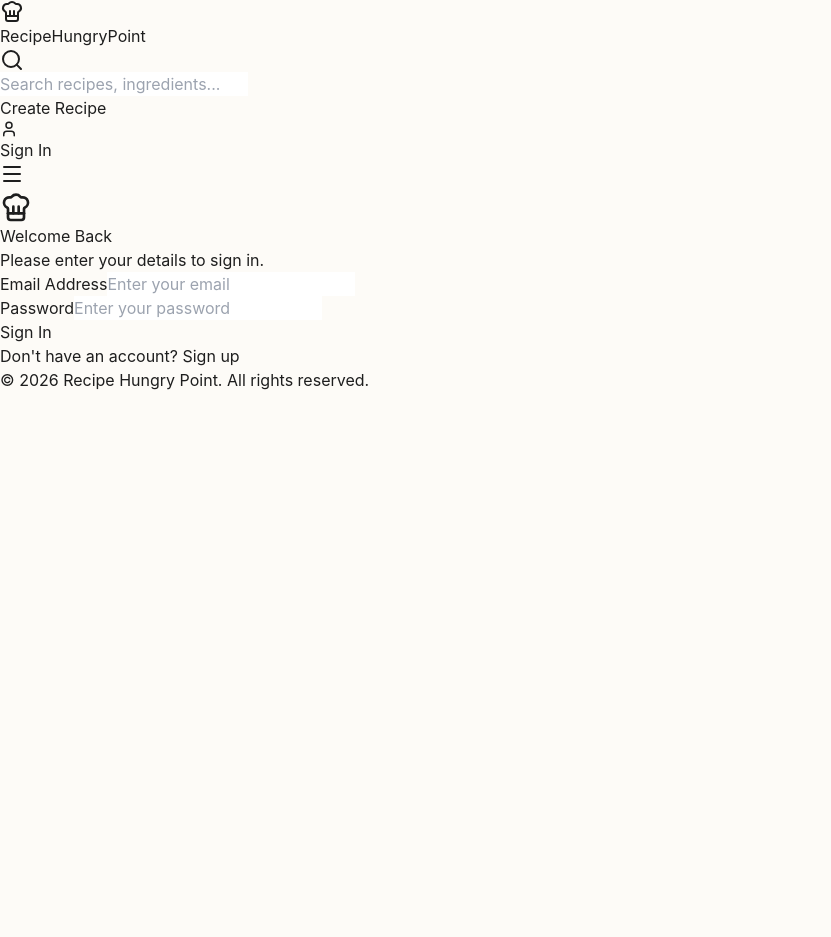
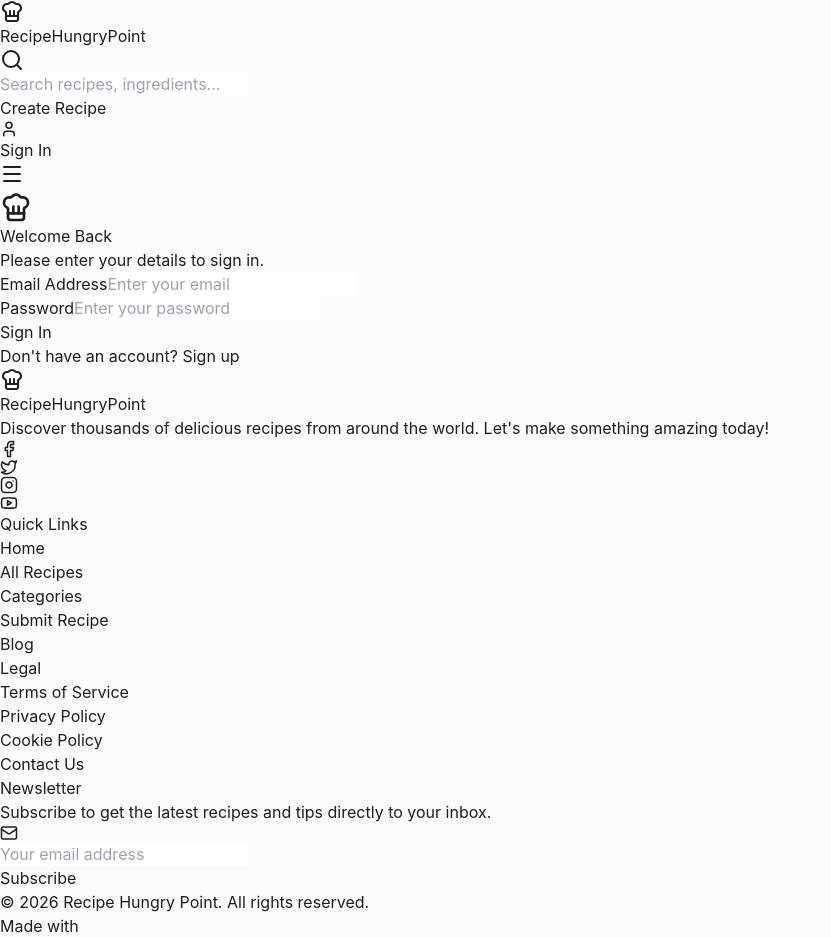
Before and after one commit to PJain7988/recipe-hungry-point, a React app in the folder frontend/: page /login in a window 1280 px wide. Shown: the top 937 px of the page, without its empty margins (0-831 px from the left). Before the commit the page ends 800 px from the top, so only its background shows below. Built offline with nearby package versions, Linux system fonts and the light colour scheme; the HTML template or start-up script is replaced by a standard one.

Commit message:
Add professional and comprehensive Footer component

```diff
--- /dev/null
+++ b/frontend/src/components/Footer.jsx
@@ -0,0 +1,100 @@
+import React from 'react';
+import { ChefHat, Facebook, Twitter, Instagram, Youtube, Mail, Heart } from 'lucide-react';
+import { Link } from 'react-router-dom';
+
+const Footer = () => {
+  return (
+    <footer className="bg-white border-t border-gray-100 mt-20 pt-16 pb-8">
+      <div className="max-w-7xl mx-auto px-4 sm:px-6 lg:px-8">
+        <div className="grid grid-cols-1 md:grid-cols-2 lg:grid-cols-4 gap-12 mb-12">
+          {/* Brand Section */}
+          <div className="col-span-1 lg:col-span-1">
+            <Link to="/" className="flex items-center gap-2 mb-6">
+              <div className="bg-gradient-to-tr from-orange-500 to-amber-500 p-2 rounded-xl text-white shadow-lg shadow-orange-500/30">
+                <ChefHat size={24} />
+              </div>
+              <span className="font-bold text-xl text-gray-900 tracking-tight">RecipeHungryPoint</span>
+            </Link>
+            <p className="text-gray-500 leading-relaxed mb-6 text-sm">
+              Discover thousands of delicious recipes from around the world. Let's make something amazing today!
+            </p>
+            <div className="flex space-x-4">
+              <a href="#" className="w-10 h-10 rounded-full bg-orange-50 text-orange-500 flex items-center justify-center hover:bg-orange-500 hover:text-white transition-colors">
+                <Facebook size={18} />
+              </a>
+              <a href="#" className="w-10 h-10 rounded-full bg-orange-50 text-orange-500 flex items-center justify-center hover:bg-orange-500 hover:text-white transition-colors">
+                <Twitter size={18} />
+              </a>
+              <a href="#" className="w-10 h-10 rounded-full bg-orange-50 text-orange-500 flex items-center justify-center hover:bg-orange-500 hover:text-white transition-colors">
+                <Instagram size={18} />
+              </a>
+              <a href="#" className="w-10 h-10 rounded-full bg-orange-50 text-orange-500 flex items-center justify-center hover:bg-orange-500 hover:text-white transition-colors">
+                <Youtube size={18} />
+              </a>
+            </div>
+          </div>
+
+          {/* Quick Links */}
+          <div>
+            <h3 className="font-bold text-gray-900 mb-6 text-lg">Quick Links</h3>
+            <ul className="space-y-4 text-gray-500 text-sm">
+              <li><Link to="/" className="hover:text-orange-500 transition-colors">Home</Link></li>
+              <li><Link to="/recipes" className="hover:text-orange-500 transition-colors">All Recipes</Link></li>
+              <li><Link to="/categories" className="hover:text-orange-500 transition-colors">Categories</Link></li>
+              <li><Link to="/submit" className="hover:text-orange-500 transition-colors">Submit Recipe</Link></li>
+              <li><Link to="/blog" className="hover:text-orange-500 transition-colors">Blog</Link></li>
+            </ul>
+          </div>
+
+          {/* Legal */}
+          <div>
+            <h3 className="font-bold text-gray-900 mb-6 text-lg">Legal</h3>
+            <ul className="space-y-4 text-gray-500 text-sm">
+              <li><Link to="/terms" className="hover:text-orange-500 transition-colors">Terms of Service</Link></li>
+              <li><Link to="/privacy" className="hover:text-orange-500 transition-colors">Privacy Policy</Link></li>
+              <li><Link to="/cookies" className="hover:text-orange-500 transition-colors">Cookie Policy</Link></li>
+              <li><Link to="/contact" className="hover:text-orange-500 transition-colors">Contact Us</Link></li>
+            </ul>
+          </div>
+
+          {/* Newsletter */}
+          <div>
+            <h3 className="font-bold text-gray-900 mb-6 text-lg">Newsletter</h3>
+            <p className="text-gray-500 text-sm mb-4">
+              Subscribe to get the latest recipes and tips directly to your inbox.
+            </p>
+            <form className="flex flex-col space-y-3" onSubmit={(e) => e.preventDefault()}>
+              <div className="relative">
+                <Mail className="absolute left-3 top-1/2 -translate-y-1/2 text-gray-400" size={18} />
+                <input
+                  type="email"
+                  placeholder="Your email address"
+                  className="w-full pl-10 pr-4 py-3 rounded-xl bg-gray-50 border border-gray-100 focus:outline-none focus:ring-2 focus:ring-orange-500 focus:bg-white transition-all text-sm"
+                  required
+                />
+              </div>
+              <button
+                type="submit"
+                className="w-full bg-gray-900 text-white font-medium py-3 rounded-xl hover:bg-orange-500 transition-colors shadow-sm"
+              >
+                Subscribe
+              </button>
+            </form>
+          </div>
+        </div>
+
+        {/* Bottom Bar */}
+        <div className="pt-8 border-t border-gray-100 flex flex-col md:flex-row justify-between items-center gap-4">
+          <p className="text-gray-400 text-sm">
+            &copy; {new Date().getFullYear()} Recipe Hungry Point. All rights reserved.
+          </p>
+          <p className="text-gray-400 text-sm flex items-center gap-1">
+            Made with <Heart size={14} className="text-red-500 fill-current" /> for food lovers
+          </p>
+        </div>
+      </div>
+    </footer>
+  );
+};
+
+export default Footer;
--- a/frontend/src/layouts/MainLayout.jsx
+++ b/frontend/src/layouts/MainLayout.jsx
@@ -1,5 +1,6 @@
 import React from 'react';
 import Navbar from '../components/Navbar';
+import Footer from '../components/Footer';
 
 const MainLayout = ({ children }) => {
   return (
@@ -8,9 +9,7 @@ const MainLayout = ({ children }) => {
       <main className="flex-grow pt-16">
         {children}
       </main>
-      <footer className="bg-white border-t border-gray-200 mt-20 py-8 text-center text-gray-500 text-sm">
-        <p>&copy; {new Date().getFullYear()} Recipe Hungry Point. All rights reserved.</p>
-      </footer>
+      <Footer />
     </div>
   );
 };
```
